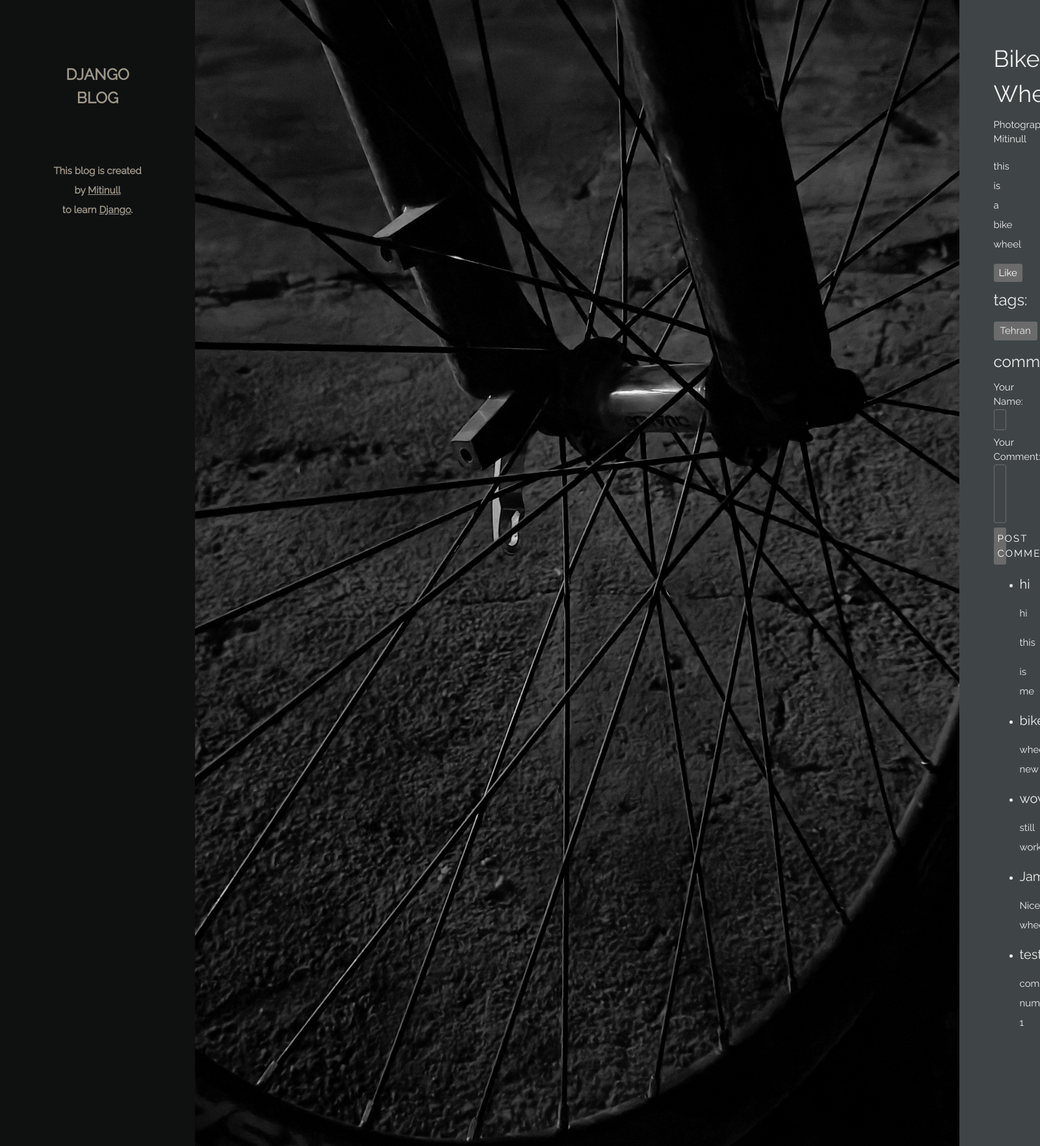
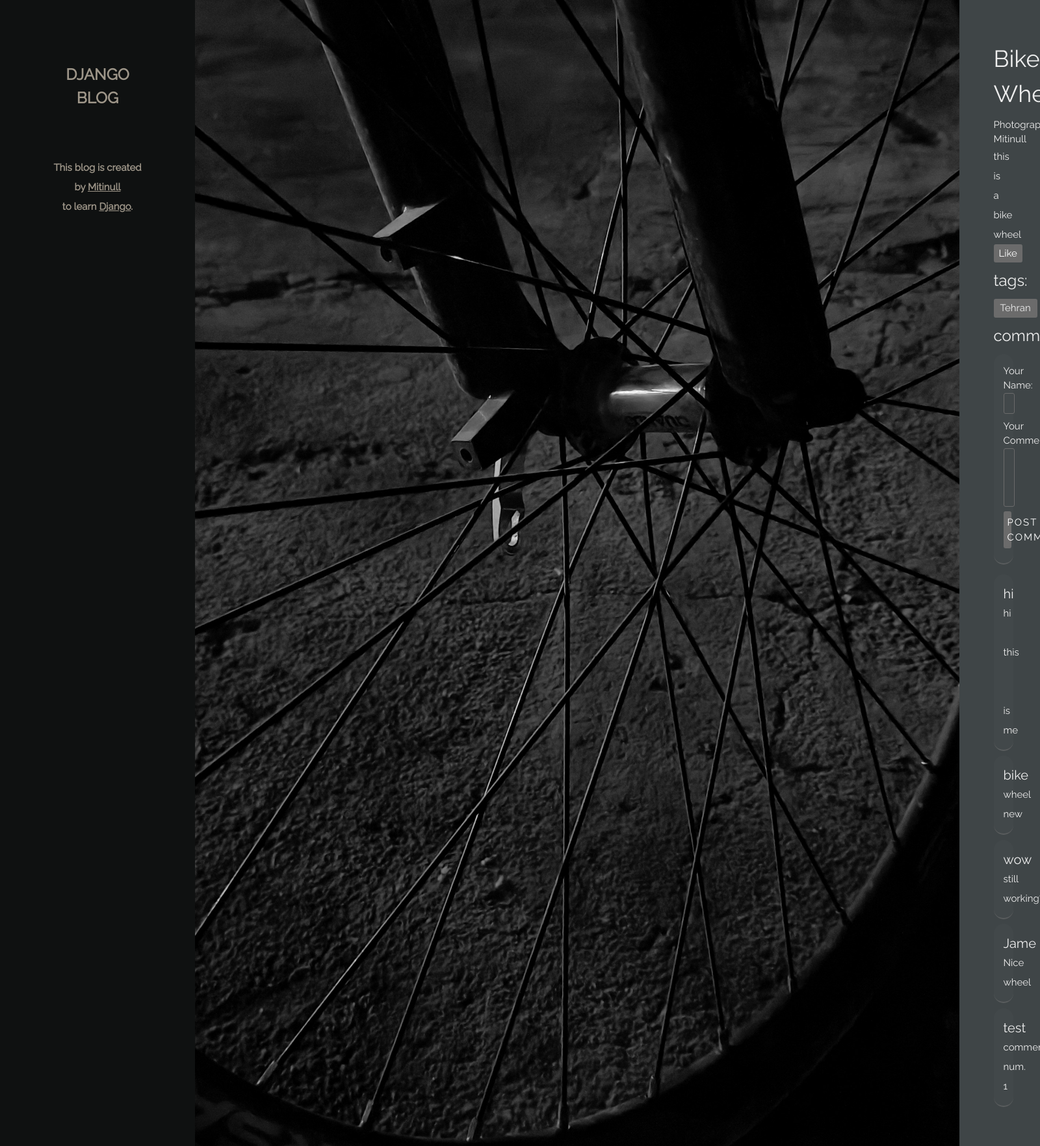
Before and after one commit to mitinull/django-blog, a Django app: a page that uses blog/templates/blog/comments.html in a window 1600 px wide. Shown: the whole page at 65% size. Run offline with Django 4.2, Linux system fonts and the light colour scheme; data comes from the database, SQL or seed files in the repository; both versions use the stored data as it was after the commit.

Commit message:
Styling comments

```diff
--- a/blog/static/blog/blog.css
+++ b/blog/static/blog/blog.css
@@ -7,6 +7,10 @@
 ::selection {
   background-color: #010;
   color: white;
+}
+
+* {
+  margin: 0;
 }
 
 body,
--- a/blog/static/blog/post-detail.css
+++ b/blog/static/blog/post-detail.css
@@ -30,19 +30,25 @@
   border-radius: 3px;
 }
 
-.comment {
+.comment-section {
   width: auto;
   margin-left: auto;
   flex: 1;
 }
 
-.comment form {
+.comment-section form {
   display: flex;
   flex-direction: column;
+  padding: 1rem;
+  background: #7771;
+  border-bottom: 2px solid #7777;
+  padding: 1rem;
+  padding-bottom: 1.5rem;
+  border-radius: 1rem;
 }
 
-.comment input,
-.comment textarea {
+.comment-section input,
+.comment-section textarea {
   background: transparent;
   resize: none;
   border: 1px solid #6b6b6b;
@@ -53,16 +59,16 @@
   margin-bottom: .5rem;
 }
 
-.comment textarea {
+.comment-section textarea {
   height: 6rem;
 }
 
-.comment input:focus,
-.comment textarea:focus {
+.comment-section input:focus,
+.comment-section textarea:focus {
   border: 1px solid #999;
 }
 
-.comment button {
+.comment-section button {
   padding: 6px;
   cursor: pointer;
   font-family: inherit;
@@ -72,8 +78,31 @@
 
 }
 
-.comment button:hover {
+.comment-section button:hover {
   background: #777;
+}
+
+.comment-section ul {
+  list-style: none;
+  padding: 0;
+  display: flex;
+  flex-direction: column;
+  gap: .5rem;
+  margin-top: 1rem;
+}
+
+.comment-section li {
+  display: flex;
+  flex-direction: column;
+  margin: 0;
+  background: #7771;
+  border-bottom: 2px solid #7777;
+  padding: 1rem;
+  border-radius: 1rem;
+}
+
+.comment-section h4 {
+  margin: 0;
 }
 
 @media screen and (max-width: 800px),
--- a/blog/templates/blog/comments.html
+++ b/blog/templates/blog/comments.html
@@ -1,4 +1,4 @@
-<section class="comment">
+<section class="comment-section">
   <h3>comments</h3>
   <form action="" method="post">
     {% csrf_token %}
@@ -8,10 +8,8 @@
   <ul>
     {% for comment in post.comments.all|dictsortreversed:"date" %}
       <li>
-        <div>
-          <h4>{{ comment.name }}</h4>
-          <p>{{ comment.message|linebreaks }}</p>
-        </div>
+        <h4>{{ comment.name }}</h4>
+        <p>{{ comment.message|linebreaksbr }}</p>
       </li>
     {% endfor %}
   </ul>
```
Also changed, not shown: db.sqlite3.
